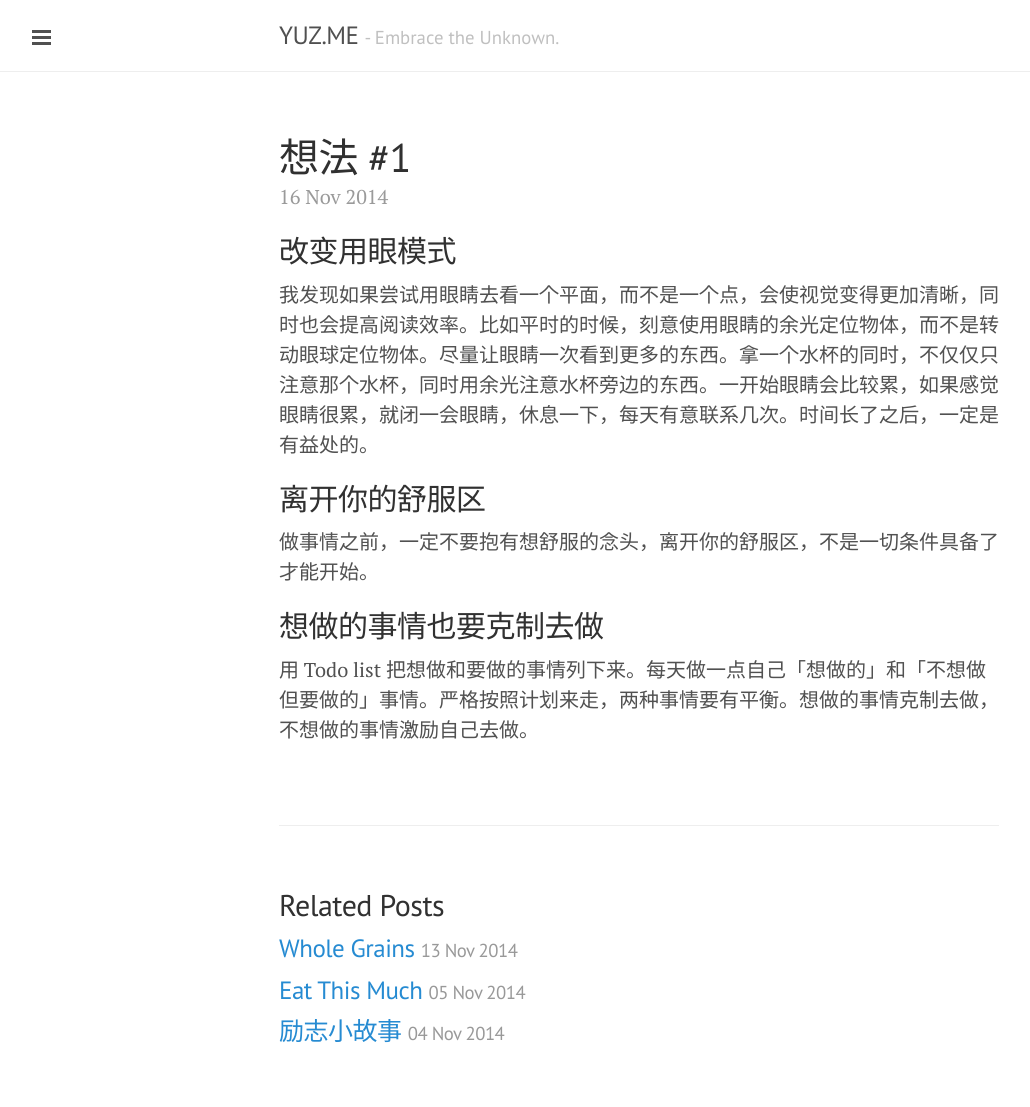
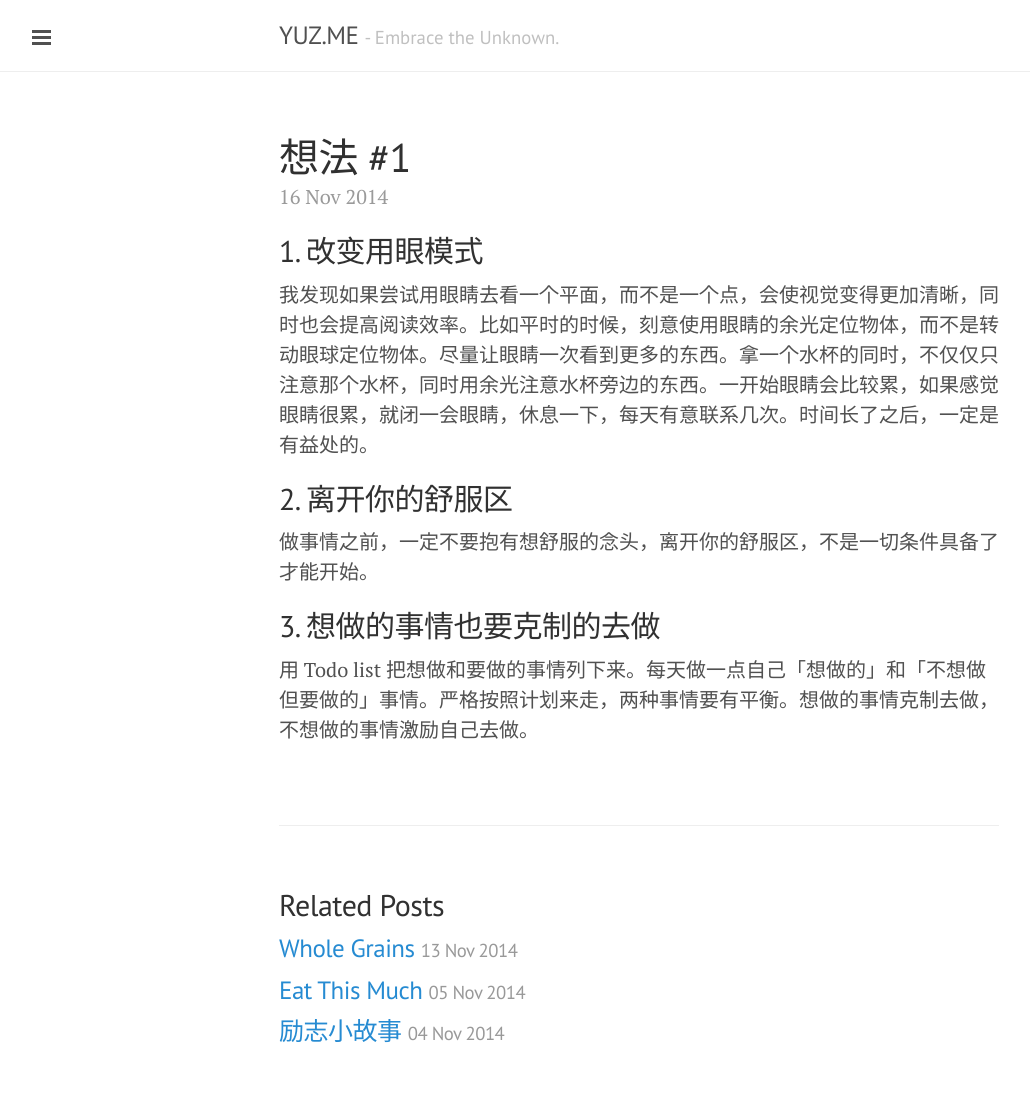
Before and after one commit to yusite/yuz.me, a Jekyll site: the page built from _posts/2014-11-16-thoughts-1.markdown, in a window 1280 px wide. Shown: the whole page, without its empty margins (1-1031 px from the left). Built offline with Jekyll 4.4.1, drawn with Linux system fonts in a browser that asks for light colours; Markdown is read by kramdown in place of the engine named in the settings.

Commit message:
update post

```diff
--- a/_posts/2014-11-16-thoughts-1.markdown
+++ b/_posts/2014-11-16-thoughts-1.markdown
@@ -5,14 +5,14 @@ summary:    "我的一些想法 #1"
 
 ---
 
-## 改变用眼模式
+## 1. 改变用眼模式
 
 我发现如果尝试用眼睛去看一个平面，而不是一个点，会使视觉变得更加清晰，同时也会提高阅读效率。比如平时的时候，刻意使用眼睛的余光定位物体，而不是转动眼球定位物体。尽量让眼睛一次看到更多的东西。拿一个水杯的同时，不仅仅只注意那个水杯，同时用余光注意水杯旁边的东西。一开始眼睛会比较累，如果感觉眼睛很累，就闭一会眼睛，休息一下，每天有意联系几次。时间长了之后，一定是有益处的。
 
-## 离开你的舒服区
+## 2. 离开你的舒服区
 
 做事情之前，一定不要抱有想舒服的念头，离开你的舒服区，不是一切条件具备了才能开始。
 
-## 想做的事情也要克制去做
+## 3. 想做的事情也要克制的去做
 
 用 Todo list 把想做和要做的事情列下来。每天做一点自己「想做的」和「不想做但要做的」事情。严格按照计划来走，两种事情要有平衡。想做的事情克制去做，不想做的事情激励自己去做。
```
